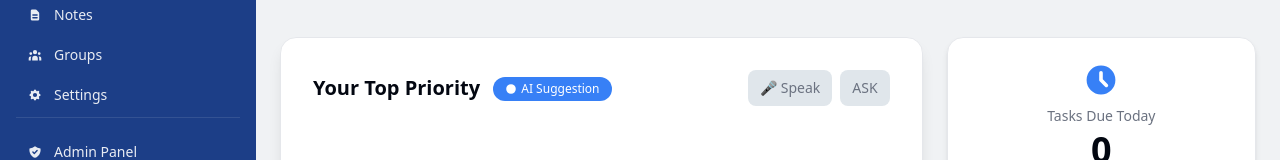
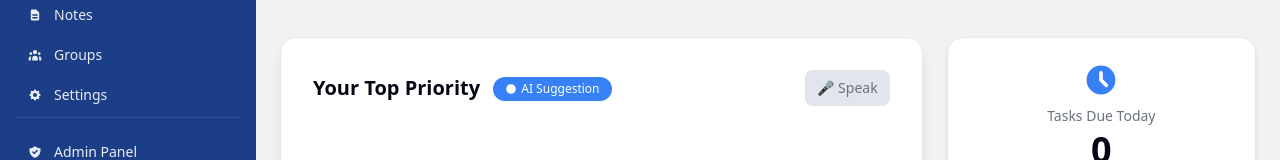
Before and after one commit to nisargamalap/gridle, a Next.js app: page /dashboard in a window 1280 px wide. Shown: the part 140-300 px from the top of the page. Built offline with nearby package versions, Linux system fonts and the light colour scheme; no server answers.

Commit message:
ask button removed

```diff
--- a/src/app/dashboard/page.jsx
+++ b/src/app/dashboard/page.jsx
@@ -273,9 +273,6 @@ const DashboardPage = () => {
             <div className="relative flex items-center gap-2">
               {/* Voice widget anchored here */}
               <VoiceWidget position="inline" onResult={setVoiceText} />
-          <button className="px-3 py-2 rounded-lg text-sm font-medium bg-secondary text-secondary-foreground">
-            ASK
-          </button>
             </div>
           </div>
           {/* 🔹 Show transcription result */}
```
